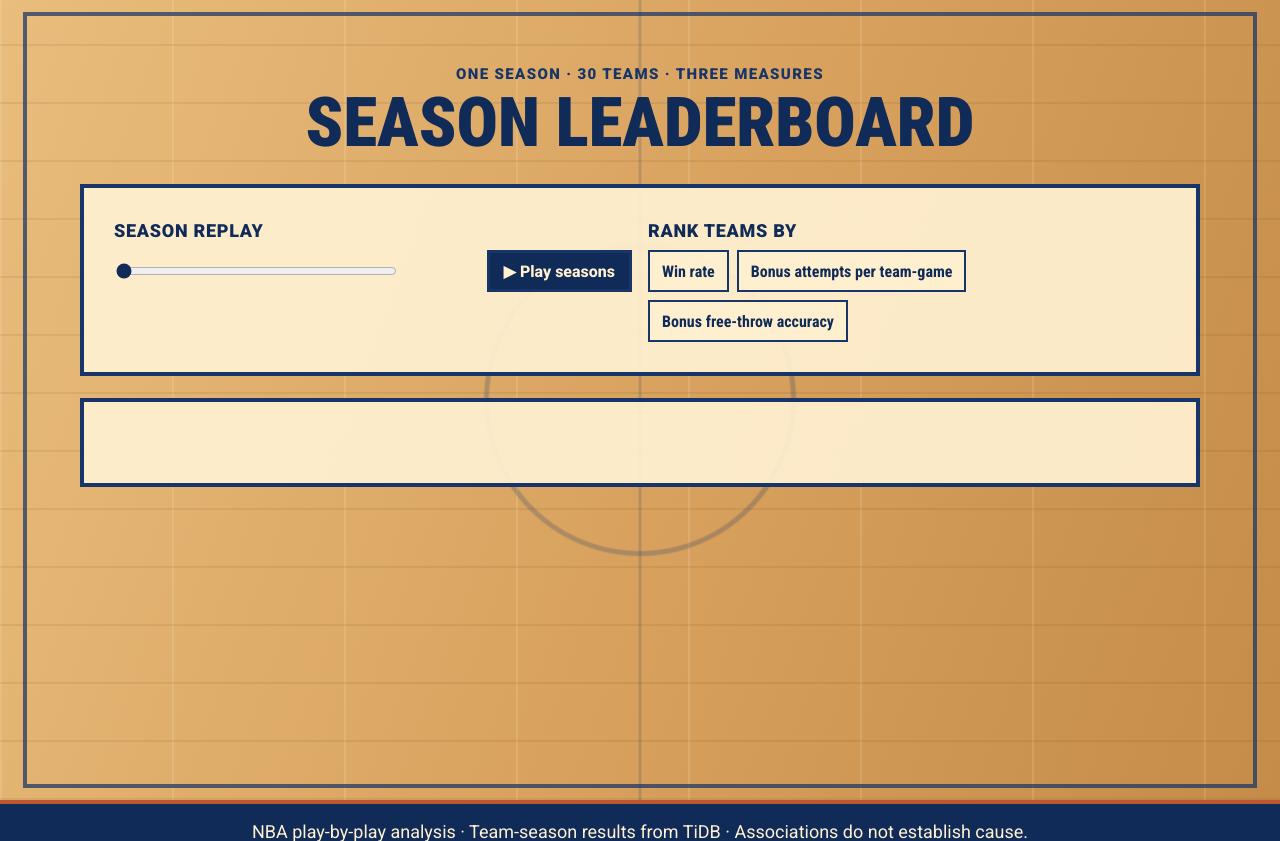
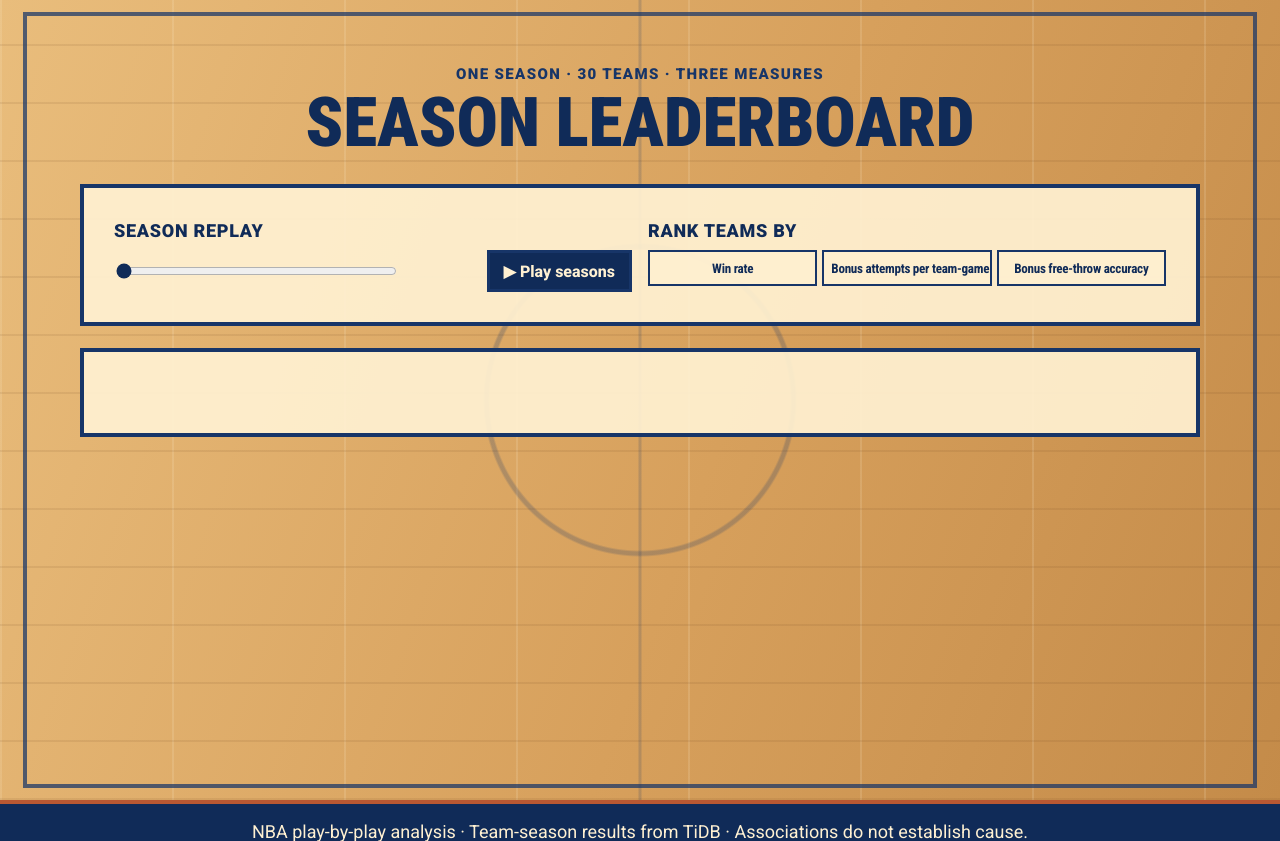
Before and after one commit to 21mhynes/NBA-data-analysis, a Flask app: template templates/season_leaderboard.html in a window 1280 px wide. Shown: the part 60-901 px from the top of the page. Run offline with Flask 3, Linux system fonts and the light colour scheme; the template is opened without the code that fills it: most values are stand-ins (such as "Sample title", 1, 10 or a date in 2020).

Commit message:
Fit leaderboard metric choices on one row

```diff
--- a/templates/season_leaderboard.html
+++ b/templates/season_leaderboard.html
@@ -46,6 +46,18 @@
     .metric-choice{min-height:42px;padding:8px 12px;color:var(--navy);background:rgba(255,241,210,.75);border:2px solid var(--line);font:700 1rem 'Roboto Condensed','Arial Narrow',Arial,sans-serif;cursor:pointer}
     .metric-choice:hover,.metric-choice:focus-visible{border-color:var(--accent);outline:2px solid rgba(185,88,50,.3);outline-offset:2px}
     .metric-choice.is-selected{color:var(--cream);background:var(--navy);border-color:var(--accent);box-shadow:0 0 0 2px rgba(185,88,50,.18)}
+
+/* Compact ranking choices so all three stay on one row on desktop. */
+@media (min-width:1161px) {
+  .metric-picker { flex-wrap:nowrap; gap:5px; }
+  .metric-choice { flex:1 1 0; min-width:0; min-height:36px; padding:6px 7px; font-size:.82rem; letter-spacing:-.02em; white-space:nowrap; }
+}
+@media (min-width:681px) and (max-width:1160px) {
+  .controls { grid-template-columns:1fr; }
+  .metric-picker { flex-wrap:nowrap; gap:7px; }
+  .metric-choice { flex:1 1 0; min-width:0; padding:7px 9px; font-size:.9rem; white-space:nowrap; }
+}
+
   </style>
 </head>
 <body>
```
